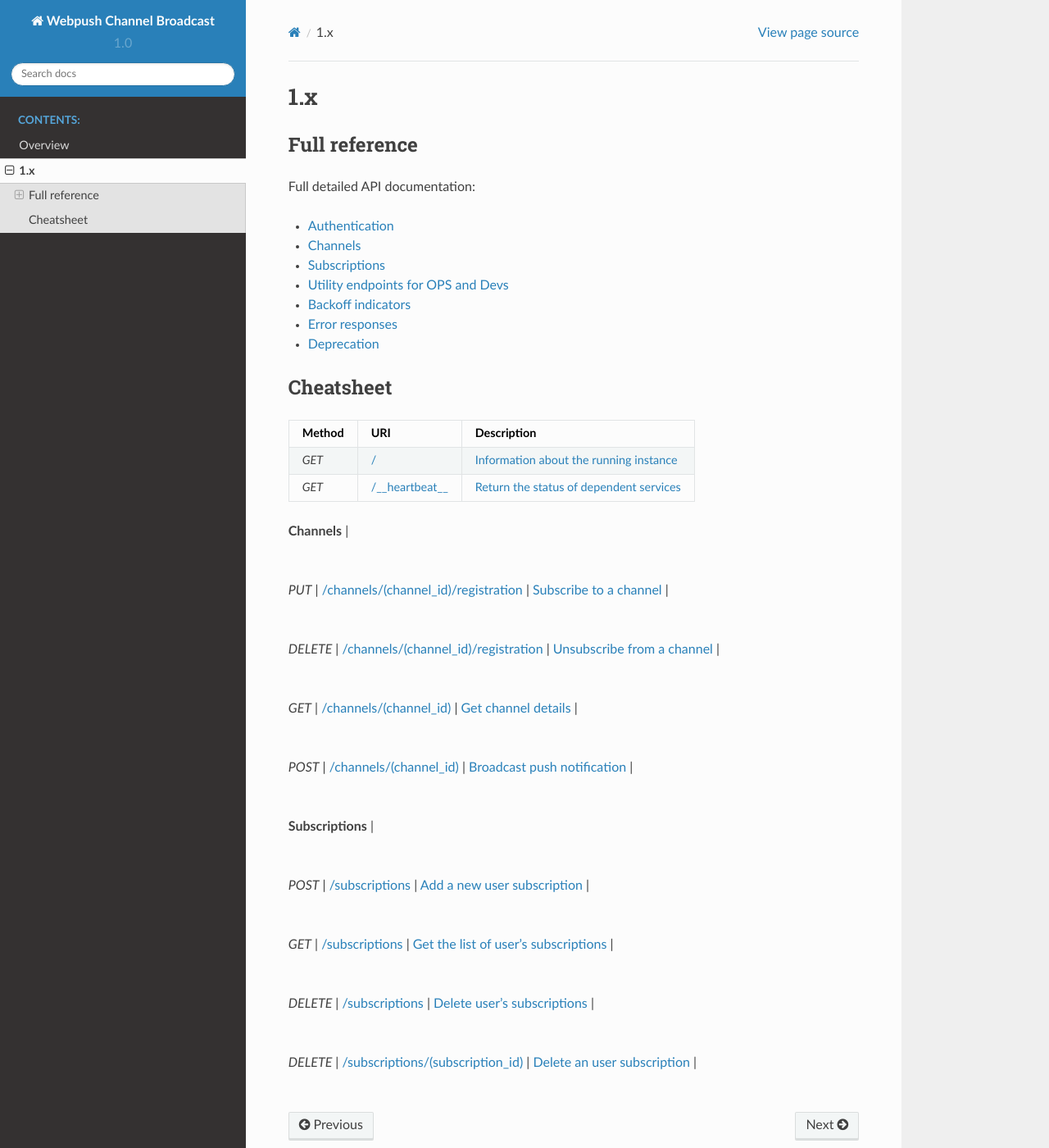
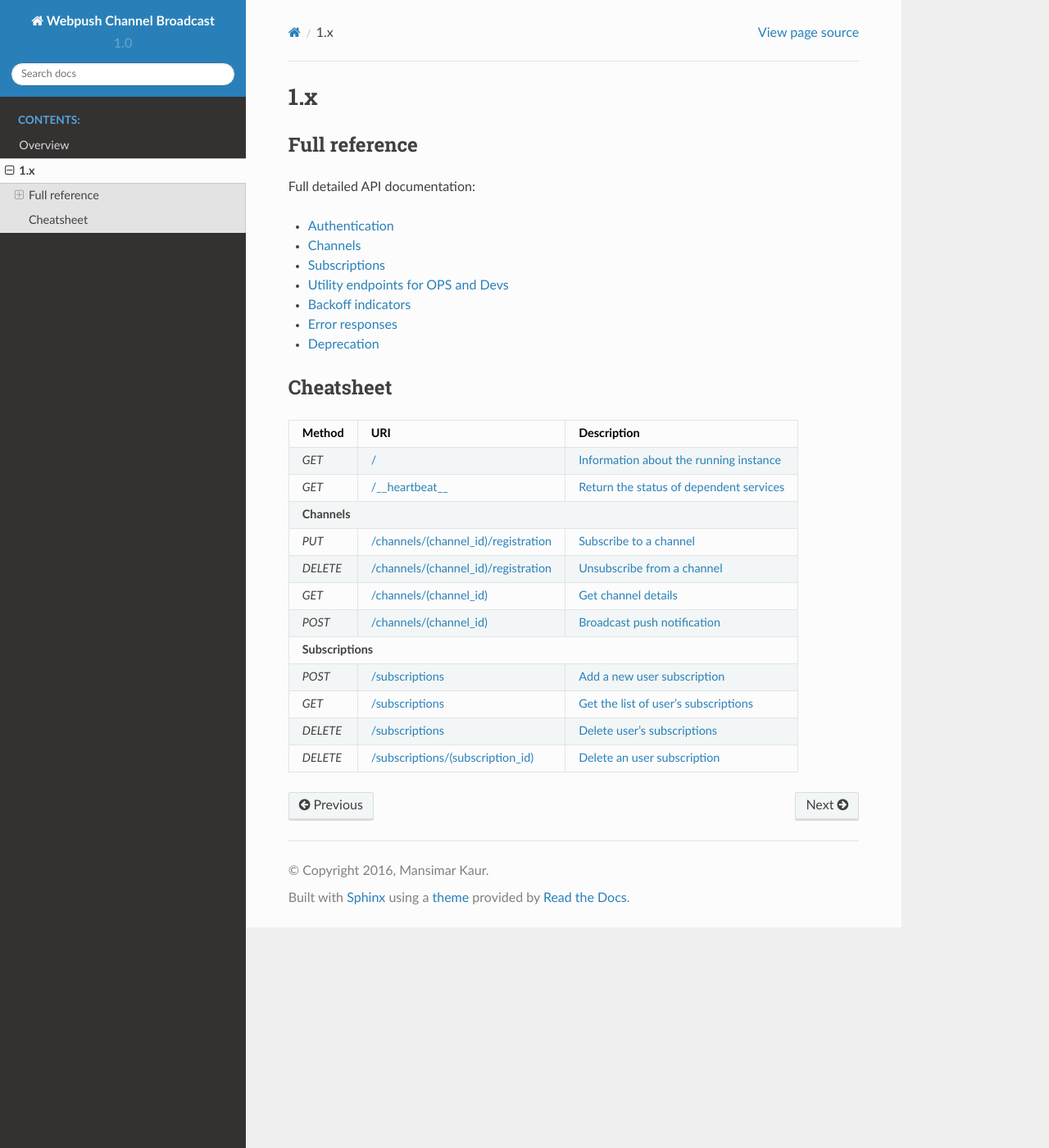
Before and after one commit to webpush-channels/webpush-channels, a Sphinx documentation site: the page built from docs/source/api/index.rst, in a window 1280 px wide and 1400 px high. Shown: the whole window at 82% size. Built offline with Sphinx 7.4.7 and the Read the Docs theme 2.0.0, drawn with Linux system fonts in a browser that asks for light colours.

Commit message:
Fix the doc table

```diff
--- a/docs/source/api/index.rst
+++ b/docs/source/api/index.rst
@@ -32,46 +32,23 @@ Cheatsheet
 | `GET`    | :ref:`/__heartbeat__ <api-utilities>`                                        | :ref:`Return the status of dependent services                   |
 |          |                                                                              | <api-utilities>`                                                |
 +----------+------------------------------------------------------------------------------+-----------------------------------------------------------------+
-
-| **Channels**
-                                                    |
-
-+----------+------------------------------------------------------------------------+-----------------------------------------------------------------+
-
-| `PUT`    | :ref:`/channels/(channel_id)/registration <channel-registration-put>`  | :ref:`Subscribe to a channel <channel-registration-put>`	     |
-
-+----------+---------------------------------------------------------------------------+-------------------------------------------------------------------+
-
-| `DELETE` | :ref:`/channels/(channel_id)/registration <channel-registration-delete>`  | :ref:`Unsubscribe from a channel <channel-registration-delete>`  |
-
-+----------+----------------------------------------------+-----------------------------------------------------------------+
-
-| `GET`    | :ref:`/channels/(channel_id) <channel-get>`  | :ref:`Get channel details <channel-get>`
-                |
-
-+----------+-----------------------------------------------+-----------------------------------------------------------------+
-
-| `POST`   | :ref:`/channels/(channel_id) <channel-post>`  | :ref:`Broadcast push notification <channel-post>`               |
-
+| **Channels**                                                                                                                                              |
 +----------+------------------------------------------------------------------------------+-----------------------------------------------------------------+
-
+| `PUT`    | :ref:`/channels/(channel_id)/registration <channel-registration-put>`        | :ref:`Subscribe to a channel <channel-registration-put>`	    |
++----------+------------------------------------------------------------------------------+-----------------------------------------------------------------+
+| `DELETE` | :ref:`/channels/(channel_id)/registration <channel-registration-delete>`     | :ref:`Unsubscribe from a channel <channel-registration-delete>` |
++----------+------------------------------------------------------------------------------+-----------------------------------------------------------------+
+| `GET`    | :ref:`/channels/(channel_id) <channel-get>`                                  | :ref:`Get channel details <channel-get>`                        |
++----------+------------------------------------------------------------------------------+-----------------------------------------------------------------+
+| `POST`   | :ref:`/channels/(channel_id) <channel-post>`                                 | :ref:`Broadcast push notification <channel-post>`               |
++----------+------------------------------------------------------------------------------+-----------------------------------------------------------------+
 | **Subscriptions**                                                                                                                                         |
-
 +----------+------------------------------------------------------------------------------+-----------------------------------------------------------------+
-
 | `POST`   | :ref:`/subscriptions <subscriptions-post>`                                   | :ref:`Add a new user subscription <subscriptions-post>`         |
-
 +----------+------------------------------------------------------------------------------+-----------------------------------------------------------------+
-
-| `GET`    | :ref:`/subscriptions <subscriptions-get>`                                    | :ref:`Get the list of user's subscriptions <subscriptions-get>`
-													|
-
-+----------+---------------------------------------------------+-----------------------------------------------------------------+
-
-| `DELETE` | :ref:`/subscriptions <subscriptions-delete>`      | :ref:`Delete user's subscriptions <subscriptions-delete>`   |
-
-+----------+----------------------------------------------------------------+-----------------------------------------------------------------+
-
-| `DELETE` | :ref:`/subscriptions/(subscription_id) <subscription-delete>`  | :ref:`Delete an user subscription <subscription-delete>`   |
-
+| `GET`    | :ref:`/subscriptions <subscriptions-get>`                                    | :ref:`Get the list of user's subscriptions <subscriptions-get>` |
 +----------+------------------------------------------------------------------------------+-----------------------------------------------------------------+
+| `DELETE` | :ref:`/subscriptions <subscriptions-delete>`                                 | :ref:`Delete user's subscriptions <subscriptions-delete>`       |
++----------+------------------------------------------------------------------------------+-----------------------------------------------------------------+
+| `DELETE` | :ref:`/subscriptions/(subscription_id) <subscription-delete>`                | :ref:`Delete an user subscription <subscription-delete>`        |
++----------+------------------------------------------------------------------------------+-----------------------------------------------------------------+
```
